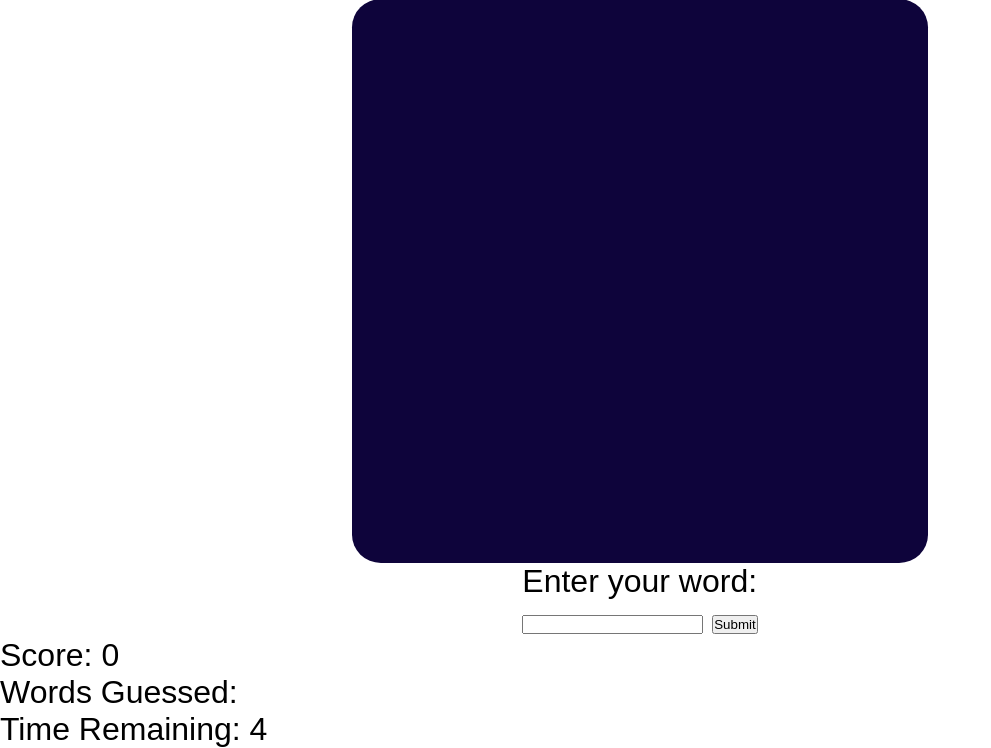
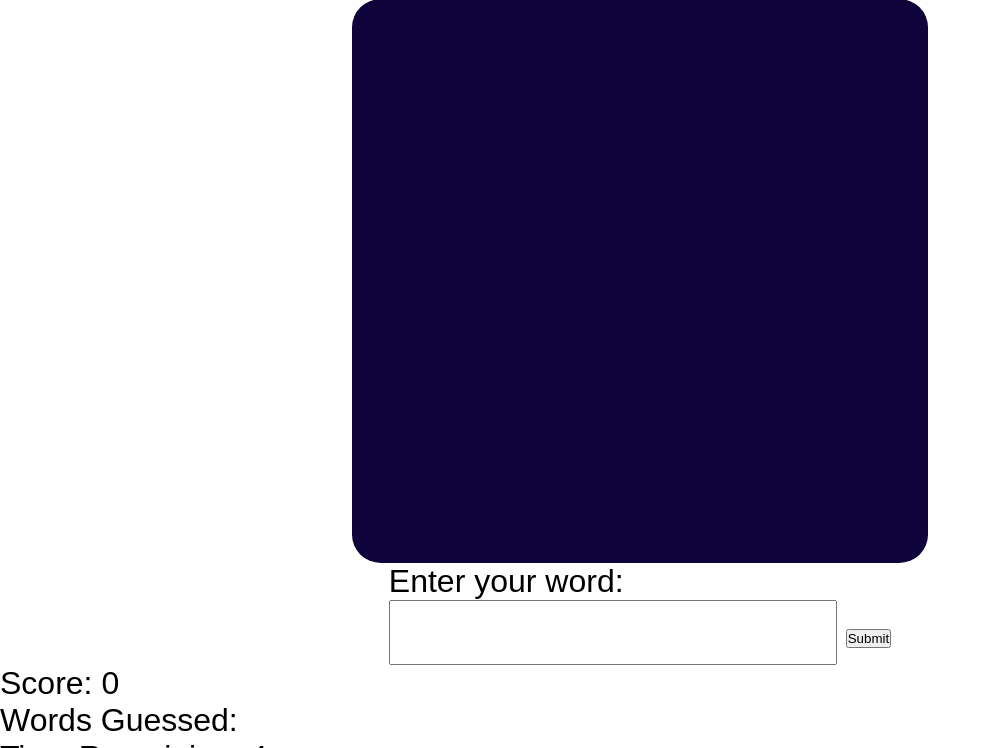
Before and after one commit to andreamartz/sb-19-5-flask-boggle, a Flask app: template templates/board.html in a window 1280 px wide. Shown: the part 91-839 px from the top of the page, without its empty margins (0-991 px from the left). Run offline with Flask 2, Linux system fonts and the light colour scheme; the template is opened without the code that fills it, so the values that code supplies are empty; parts of the project's set-up code (start-up, migrations or seed data) failed here and were passed over.

Commit message:
Style the input field and submit button

```diff
--- a/static/app.css
+++ b/static/app.css
@@ -99,6 +99,12 @@
   width: max-content;
 }
 
+#word, .submit {
+  font-size: 2rem;
+  font-family: Arial, sans-serif;
+  padding: .75rem;
+}
+
 #feedback {
   margin: 0 auto;
   width: max-content;
```
